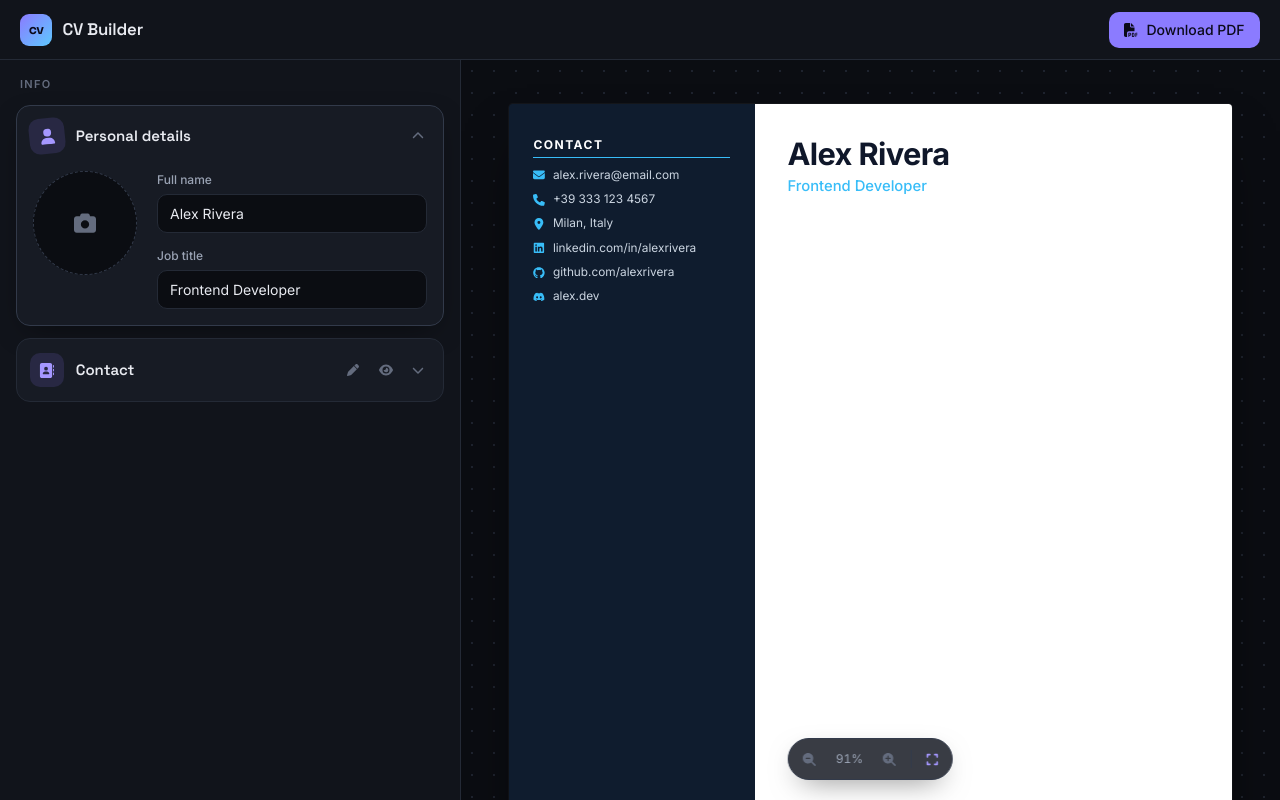
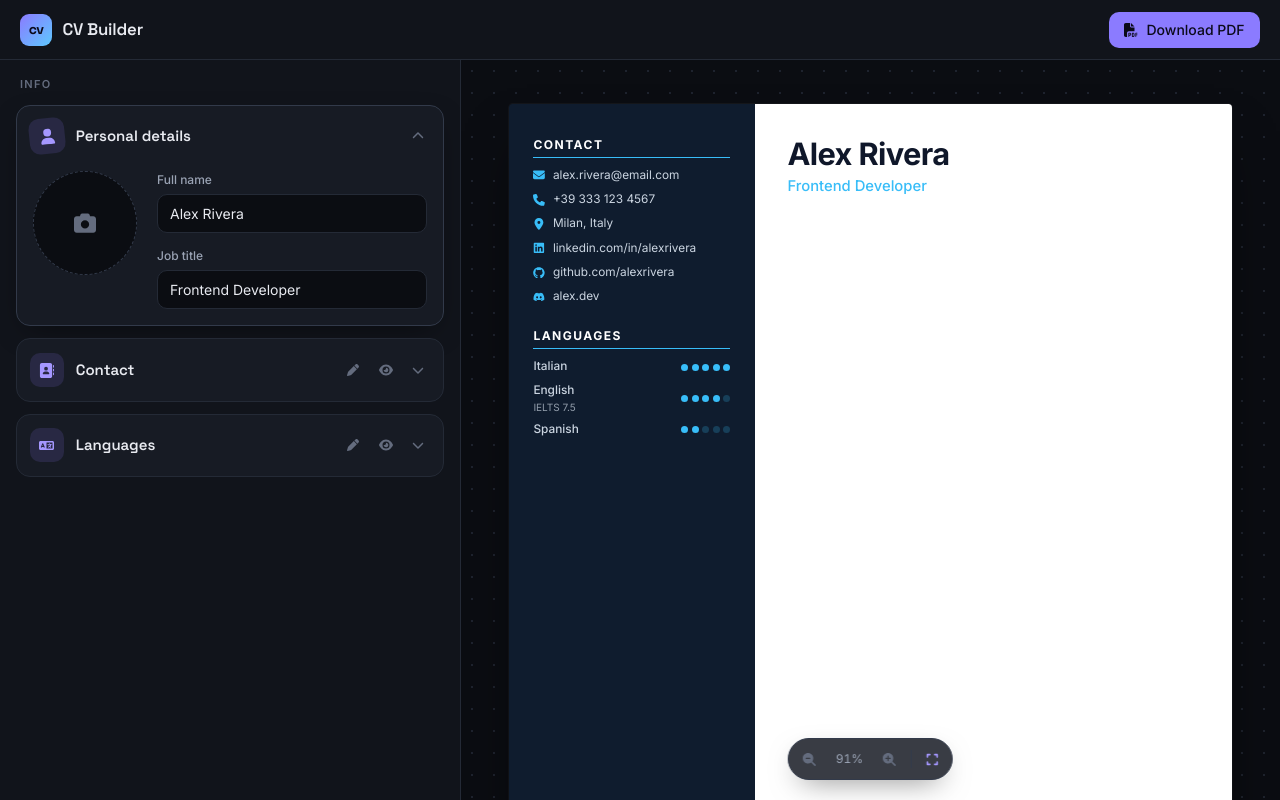
Before and after one commit to AndreaGarzoglio/cv-application, a React (Vite) app: page / in a window 1280 px wide. Built offline with nearby package versions, Linux system fonts and the light colour scheme.

Commit message:
Add languages section with fluency levels

```diff
--- a/src/components/editor/Editor.jsx
+++ b/src/components/editor/Editor.jsx
@@ -1,5 +1,6 @@
 import PersonalSection from './sections/PersonalSection.jsx'
 import ContactsSection from './sections/ContactsSection.jsx'
+import LanguagesSection from './sections/LanguagesSection.jsx'
 import '../../styles/Editor.css'
 
 function Editor({ resume, onChange }) {
@@ -25,6 +26,11 @@ function Editor({ resume, onChange }) {
         onChange={(v) => onChange('contacts', v)}
         sectionProps={sectionProps('contacts')}
       />
+      <LanguagesSection
+        languages={resume.languages}
+        onChange={(v) => onChange('languages', v)}
+        sectionProps={sectionProps('languages')}
+      />
     </div>
   )
 }
--- /dev/null
+++ b/src/components/editor/sections/LanguagesSection.jsx
@@ -0,0 +1,61 @@
+import { FaLanguage, FaPlus } from 'react-icons/fa6'
+import EditorSection from '../EditorSection.jsx'
+import ItemActions from '../../ui/ItemActions.jsx'
+import LevelPicker from '../../ui/LevelPicker.jsx'
+import { LANGUAGE_LEVELS } from '../../../data/levels.js'
+import { moveItem, removeItem, uid, updateItem } from '../../../utils/list.js'
+
+function LanguagesSection({ languages, onChange, sectionProps }) {
+  const add = () => onChange([...languages, { id: uid(), name: '', level: 3, note: '' }])
+
+  return (
+    <EditorSection icon={FaLanguage} {...sectionProps}>
+      {languages.length > 0 && (
+        <ul className="item-list">
+          {languages.map((language, i) => {
+            const set = (patch) => onChange(updateItem(languages, language.id, patch))
+            return (
+              <li key={language.id} className="item-row mini-card">
+                <div className="item-row__line">
+                  <input
+                    className="input"
+                    aria-label="Language"
+                    placeholder="Language"
+                    value={language.name}
+                    autoFocus={!language.name}
+                    onChange={(e) => set({ name: e.target.value })}
+                  />
+                  <input
+                    className="input"
+                    aria-label="Certificate or note"
+                    placeholder="Certificate (optional)"
+                    value={language.note}
+                    onChange={(e) => set({ note: e.target.value })}
+                  />
+                </div>
+                <div className="item-row__line">
+                  <LevelPicker
+                    labels={LANGUAGE_LEVELS}
+                    value={language.level}
+                    onChange={(level) => set({ level })}
+                  />
+                  <ItemActions
+                    isFirst={i === 0}
+                    isLast={i === languages.length - 1}
+                    onMove={(dir) => onChange(moveItem(languages, language.id, dir))}
+                    onRemove={() => onChange(removeItem(languages, language.id))}
+                  />
+                </div>
+              </li>
+            )
+          })}
+        </ul>
+      )}
+      <button type="button" className="btn btn--dashed" onClick={add}>
+        <FaPlus size={11} /> Add language
+      </button>
+    </EditorSection>
+  )
+}
+
+export default LanguagesSection
--- /dev/null
+++ b/src/components/preview/LevelIndicator.jsx
@@ -0,0 +1,27 @@
+import { levelLabel } from '../../data/levels.js'
+
+function LevelIndicator({ level, variant, labels }) {
+  if (!level || variant === 'none' || variant === 'tags') return null
+
+  if (variant === 'text') {
+    return <span className="cv-level cv-level--text">{levelLabel(labels, level)}</span>
+  }
+
+  if (variant === 'bar') {
+    return (
+      <span className="cv-level cv-level--bar" title={levelLabel(labels, level)}>
+        <span style={{ width: `${level * 20}%` }} />
+      </span>
+    )
+  }
+
+  return (
+    <span className={`cv-level cv-level--${variant}`} title={levelLabel(labels, level)}>
+      {labels.map((label, i) => (
+        <span key={label} className={i < level ? 'is-on' : undefined} />
+      ))}
+    </span>
+  )
+}
+
+export default LevelIndicator
--- a/src/components/preview/Resume.jsx
+++ b/src/components/preview/Resume.jsx
@@ -1,6 +1,6 @@
 import { useEffect, useRef, useState } from 'react'
 import { PAGE_HEIGHT, PAGE_WIDTH } from '../../data/design.js'
-import { ContactList, ResumeSection } from './ResumeBlocks.jsx'
+import { ContactList, LanguageList, ResumeSection } from './ResumeBlocks.jsx'
 import '../../styles/Resume.css'
 
 const fontStack = (font) => `'${font}', system-ui, sans-serif`
@@ -71,7 +71,7 @@ function usePageCount() {
   return { outerRef, innerRef, pages }
 }
 
-const SIDEBAR_SECTIONS = ['contacts']
+const SIDEBAR_SECTIONS = ['contacts', 'languages']
 const MAIN_SECTIONS = []
 
 function Resume({ resume, design }) {
@@ -85,6 +85,12 @@ function Resume({ resume, design }) {
       resume.contacts.some((c) => c.value.trim()) && (
         <ResumeSection title={titles.contacts}>
           <ContactList contacts={resume.contacts} showIcons={design.showContactIcons} />
+        </ResumeSection>
+      ),
+    languages: () =>
+      resume.languages.some((l) => l.name.trim()) && (
+        <ResumeSection title={titles.languages}>
+          <LanguageList languages={resume.languages} variant={design.languageStyle} />
         </ResumeSection>
       ),
   }
--- a/src/components/preview/ResumeBlocks.jsx
+++ b/src/components/preview/ResumeBlocks.jsx
@@ -1,3 +1,5 @@
+import LevelIndicator from './LevelIndicator.jsx'
+import { LANGUAGE_LEVELS } from '../../data/levels.js'
 import { contactHref, displayValue, getPlatform } from '../../data/platforms.js'
 
 export function ResumeSection({ title, className = '', children }) {
@@ -42,3 +44,32 @@ export function ContactList({ contacts, showIcons, inline = false }) {
     </ul>
   )
 }
+
+export function LevelList({ items, variant, labels, renderNote }) {
+  return (
+    <ul className={`cv-levels cv-levels--${variant}`}>
+      {items.map((item) => (
+        <li key={item.id} className="cv-levels__item">
+          <span className="cv-levels__head">
+            <span className="cv-levels__name">{item.name}</span>
+            {renderNote?.(item)}
+          </span>
+          <LevelIndicator level={item.level} variant={variant} labels={labels} />
+        </li>
+      ))}
+    </ul>
+  )
+}
+
+export function LanguageList({ languages, variant }) {
+  const items = languages.filter((l) => l.name.trim())
+  if (items.length === 0) return null
+  return (
+    <LevelList
+      items={items}
+      variant={variant}
+      labels={LANGUAGE_LEVELS}
+      renderNote={(l) => l.note.trim() && <span className="cv-levels__note">{l.note}</span>}
+    />
+  )
+}
--- /dev/null
+++ b/src/components/ui/LevelPicker.jsx
@@ -0,0 +1,31 @@
+import { levelLabel } from '../../data/levels.js'
+
+// Five clickable segments. Clicking the current level clears it.
+function LevelPicker({ value, onChange, labels, compact = false }) {
+  return (
+    <div className={`level-picker${compact ? ' level-picker--compact' : ''}`}>
+      <div className="level-picker__track" role="radiogroup" aria-label="Level">
+        {labels.map((label, i) => {
+          const level = i + 1
+          return (
+            <button
+              key={label}
+              type="button"
+              role="radio"
+              aria-checked={value === level}
+              aria-label={label}
+              title={label}
+              className={`level-picker__step${level <= value ? ' is-on' : ''}`}
+              onClick={() => onChange(value === level ? 0 : level)}
+            />
+          )
+        })}
+      </div>
+      {!compact && (
+        <span className="level-picker__label">{levelLabel(labels, value) || 'No level'}</span>
+      )}
+    </div>
+  )
+}
+
+export default LevelPicker
--- /dev/null
+++ b/src/data/levels.js
@@ -0,0 +1,4 @@
+export const LANGUAGE_LEVELS = ['Beginner', 'Elementary', 'Intermediate', 'Fluent', 'Native']
+export const SKILL_LEVELS = ['Novice', 'Beginner', 'Skilled', 'Experienced', 'Expert']
+
+export const levelLabel = (labels, level) => (level > 0 ? labels[level - 1] : '')
--- a/src/styles/Editor.css
+++ b/src/styles/Editor.css
@@ -121,3 +121,73 @@
 .platform-trigger:active {
   transform: scale(0.92);
 }
+
+.mini-card {
+  display: flex;
+  flex-direction: column;
+  gap: 0.55rem;
+  padding: 0.65rem;
+  border: 1px solid var(--border);
+  border-radius: var(--radius);
+  background: var(--surface);
+}
+
+/* ---------- Level picker ---------- */
+
+.level-picker {
+  display: flex;
+  flex: 1;
+  align-items: center;
+  gap: 0.75rem;
+  min-width: 0;
+}
+
+.level-picker__track {
+  display: flex;
+  gap: 4px;
+}
+
+.level-picker__step {
+  width: 26px;
+  height: 10px;
+  padding: 0;
+  border: 0;
+  border-radius: 999px;
+  background: var(--surface-3);
+  transition:
+    background 0.25s,
+    transform 0.2s var(--ease);
+}
+
+.level-picker__step:hover {
+  transform: scaleY(1.35);
+}
+
+.level-picker__step.is-on {
+  background: var(--accent);
+}
+
+.level-picker__track:hover .level-picker__step.is-on {
+  background: var(--accent-strong);
+}
+
+.level-picker--compact {
+  flex: 0 0 auto;
+}
+
+.level-picker--compact .level-picker__track {
+  gap: 3px;
+}
+
+.level-picker--compact .level-picker__step {
+  width: 12px;
+  height: 12px;
+}
+
+.level-picker__label {
+  overflow: hidden;
+  font-size: 12.5px;
+  color: var(--text-muted);
+  text-overflow: ellipsis;
+  white-space: nowrap;
+}
--- a/src/styles/Resume.css
+++ b/src/styles/Resume.css
@@ -280,3 +280,103 @@
 .cv-header .cv-contacts {
   --h-accent: var(--cv-accent);
 }
+
+/* ---------- Levels (languages & skills) ---------- */
+
+.cv-levels {
+  display: flex;
+  flex-direction: column;
+  gap: 0.5em;
+  padding: 0;
+  list-style: none;
+}
+
+.cv-levels__item {
+  display: flex;
+  align-items: center;
+  justify-content: space-between;
+  gap: 0.75em;
+  min-width: 0;
+}
+
+.cv-levels--bar .cv-levels__item {
+  flex-direction: column;
+  align-items: stretch;
+  gap: 0.3em;
+}
+
+.cv-levels__head {
+  display: flex;
+  flex-direction: column;
+  min-width: 0;
+  overflow-wrap: anywhere;
+}
+
+.cv-levels__name {
+  font-weight: 500;
+}
+
+.cv-levels__note {
+  font-size: 0.85em;
+  opacity: 0.7;
+}
+
+.cv-level {
+  flex-shrink: 0;
+}
+
+.cv-level--dots,
+.cv-level--segments {
+  display: inline-flex;
+  gap: 0.28em;
+}
+
+.cv-level--dots span,
+.cv-level--segments span {
+  width: 0.6em;
+  height: 0.6em;
+  border-radius: 50%;
+  background: var(--h-accent);
+  opacity: 0.22;
+}
+
+.cv-level--segments span {
+  width: 1.1em;
+  height: 0.35em;
+  border-radius: 2px;
+}
+
+.cv-level--dots span.is-on,
+.cv-level--segments span.is-on {
+  opacity: 1;
+}
+
+.cv-level--bar {
+  position: relative;
+  display: block;
+  height: 0.38em;
+  overflow: hidden;
+  border-radius: 999px;
+}
+
+.cv-level--bar::before {
+  content: '';
+  position: absolute;
+  inset: 0;
+  background: var(--h-accent);
+  opacity: 0.2;
+}
+
+.cv-level--bar span {
+  position: relative;
+  display: block;
+  height: 100%;
+  border-radius: inherit;
+  background: var(--h-accent);
+}
+
+.cv-level--text {
+  font-size: 0.88em;
+  opacity: 0.75;
+  white-space: nowrap;
+}
```
